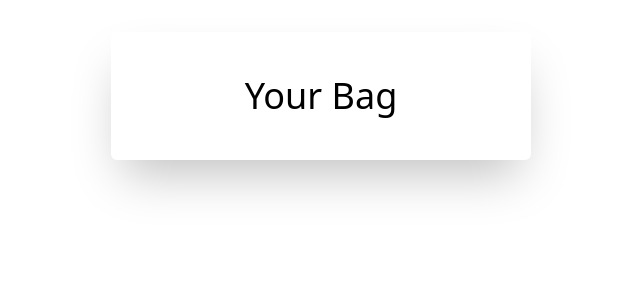
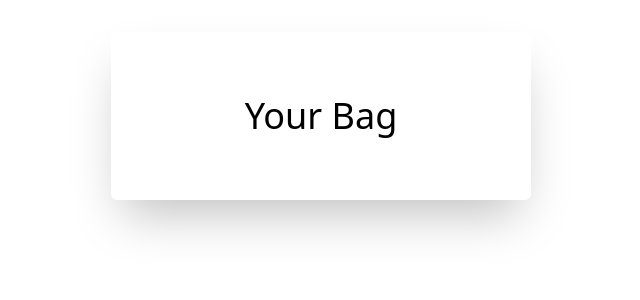
Before and after one commit to calebtolorunleke/onPrem_App, a React (Vite) app: page / in a window 1280 px wide. Shown: the top 300 px of the page, without its empty margins (319-959 px from the left). Built offline with nearby package versions, Linux system fonts and the light colour scheme.

Commit message:
product page today

```diff
--- a/src/components/cart/Cart.jsx
+++ b/src/components/cart/Cart.jsx
@@ -5,7 +5,7 @@ const cart = () => {
   console.log(products);
   return (
     <div className="w-[420px] rounded-md shadow-2xl p-7 mx-auto ">
-      <h1 className="text-center text-4xl my-4">Your Bag</h1>
+      <h1 className="text-center text-4xl p-5 my-4">Your Bag</h1>
     </div>
   );
 };
```
